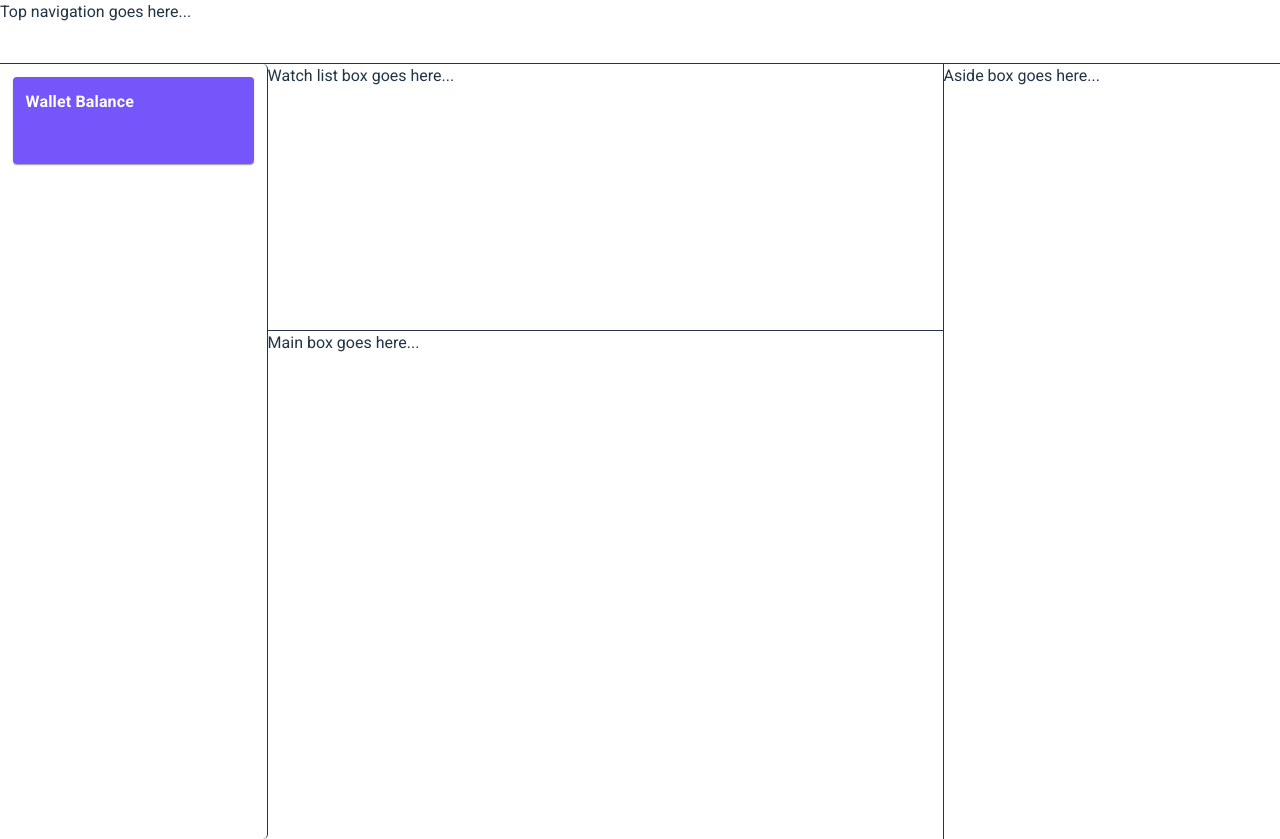
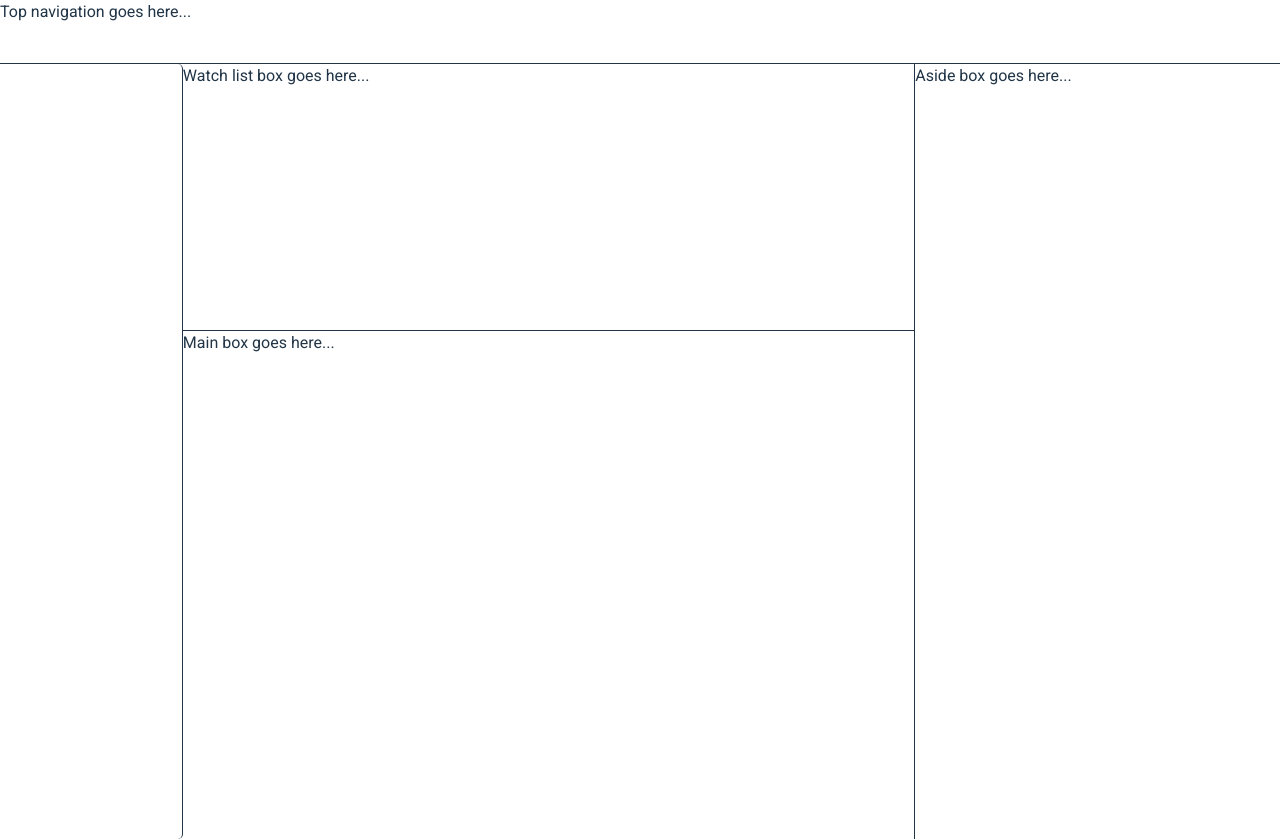
Before and after one commit to Tom-Sarfo/Constock, a React (Vite) app: page / in a window 1280 px wide. Built offline with nearby package versions, Linux system fonts and the light colour scheme.

Commit message:
Create resuable type font for different fontsizes

```diff
--- a/src/Components/SmallWhiteFont.jsx
+++ /dev/null
@@ -1,8 +0,0 @@
-import Typography from "@mui/material/Typography";
-import { styled } from "@mui/material/styles";
-
-export const SmallWhiteFont = styled(Typography)({
-  color: "#ffffff",
-  fontSize: (props) => props.small ? '14px' : '22px',
-  fontWeight: 'bold',
-});
--- /dev/null
+++ b/src/Components/WhiteTypography.jsx
@@ -0,0 +1,21 @@
+import Typography from "@mui/material/Typography";
+import { styled } from "@mui/material/styles";
+
+// export const WhiteTypography = styled(Typography)((props) => ({
+//   color: "#ffffff",
+//   fontSize: props.small === true ? 16 : 22,
+//   fontWeight: "bold",
+// }));
+
+// const MyStyledButton = styled('button')((props) => ({
+//   backgroundColor: props.myBackgroundColor,
+// }));
+
+export const WhiteTypography = styled(Typography, {
+  shouldForwardProp: (prop) => prop !== "medium" && prop !== "large"
+})(({ medium, large }) => ({
+  color:  "#ffffff",
+  fontSize: large ? 26 : medium ? 22 : 16,
+  fontWeight: "bold",
+
+}));
--- a/src/Layout.jsx
+++ b/src/Layout.jsx
@@ -1,6 +1,6 @@
-import { Box, Button, Typography } from "@mui/material";
+import { Box } from "@mui/material";
 import { WalletCard } from "./Components/WalletCard";
-import { SmallWhiteFont } from "./Components/SmallWhiteFont";
+import { WhiteTypography } from "./Components/WhiteTypography";
 
 export default function Layout() {
   return (
@@ -20,11 +20,6 @@ export default function Layout() {
         }}
         className="sideNavigation"
       >
-        <WalletCard>
-          <SmallWhiteFont style={{padding: "0.8rem" }} small>
-            Wallet Balance
-          </SmallWhiteFont>
-        </WalletCard>
       </Box>
       <Box
         sx={{ borderBottom: 1, borderColor: "border" }}
```
Also changed, not shown: src/Components/WalletCard.jsx (line endings or trailing spaces).
